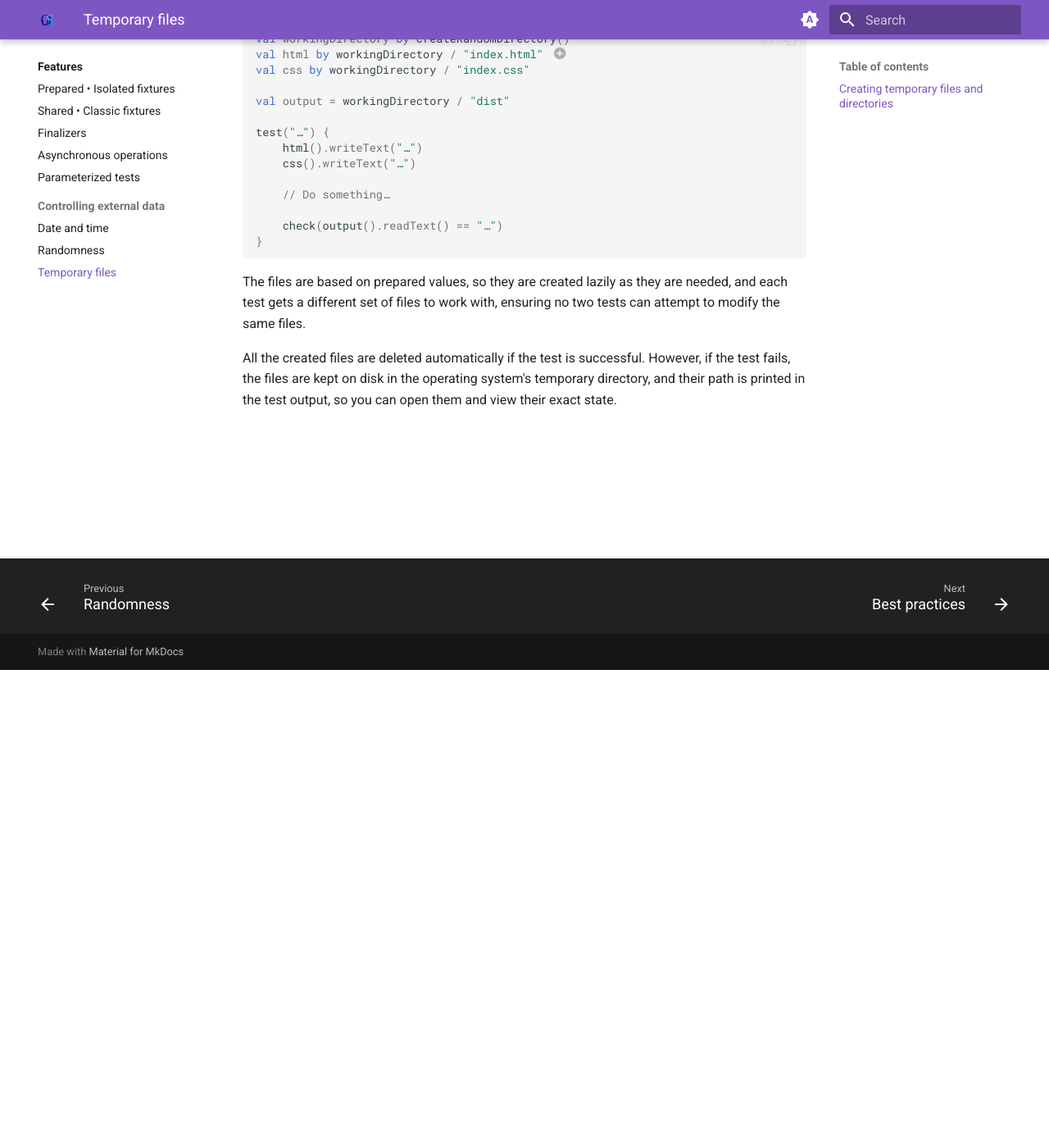
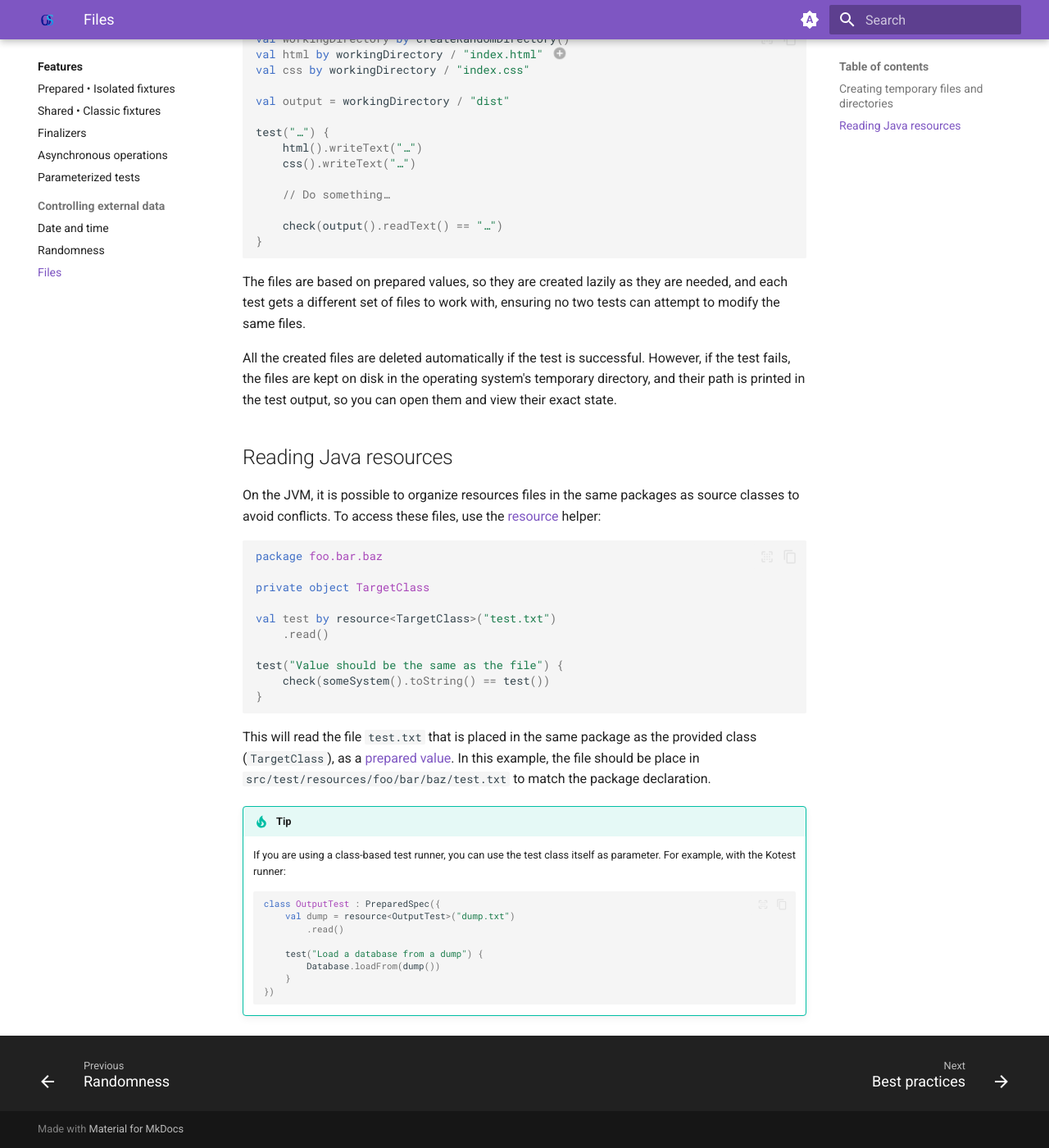
Before and after one commit to CLOVIS-AI/Prepared, an MkDocs documentation site: the page built from docs/website/docs/features/files.md, in a window 1280 px wide and 1400 px high, scrolled down 583 px. Shown: the whole window at 82% size. Built offline with MkDocs 1.6.1 and Material for MkDocs 9.7.7, drawn with Linux system fonts in a browser that asks for light colours; plug-ins that fetch from the network failed and are left out.

Commit message:
docs(website): Document how to read java resources

````diff
--- a/docs/website/docs/features/files.md
+++ b/docs/website/docs/features/files.md
@@ -1,4 +1,4 @@
-# Temporary files
+# Files
 
 When testing some file-based tools, it may be necessary to create temporary files or directories, execute a test, and then observe the contents of the files.
 
@@ -35,3 +35,36 @@ test("…") {
 The files are based on prepared values, so they are created lazily as they are needed, and each test gets a different set of files to work with, ensuring no two tests can attempt to modify the same files.
 
 All the created files are deleted automatically if the test is successful. However, if the test fails, the files are kept on disk in the operating system's temporary directory, and their path is printed in the test output, so you can open them and view their exact state.
+
+## Reading Java resources
+
+On the JVM, it is possible to organize resources files in the same packages as source classes to avoid conflicts. To access these files, use the [resource](https://opensavvy.gitlab.io/groundwork/prepared/api-docs/compat/compat-filesystem/opensavvy.prepared.compat.filesystem.resources/resource.html) helper:
+
+```kotlin
+package foo.bar.baz
+
+private object TargetClass
+
+val test by resource<TargetClass>("test.txt")
+	.read()
+
+test("Value should be the same as the file") {
+	check(someSystem().toString() == test())
+}
+```
+
+This will read the file `test.txt` that is placed in the same package as the provided class (`TargetClass`), as a [prepared value](prepared-values.md).
+In this example, the file should be place in `src/test/resources/foo/bar/baz/test.txt` to match the package declaration.
+
+!!! tip
+    If you are using a class-based test runner, you can use the test class itself as parameter. For example, with the Kotest runner:
+    ```kotlin
+    class OutputTest : PreparedSpec({
+    	val dump = resource<OutputTest>("dump.txt")
+            .read()
+
+        test("Load a database from a dump") {
+            Database.loadFrom(dump())
+        }
+    })
+    ```
````
